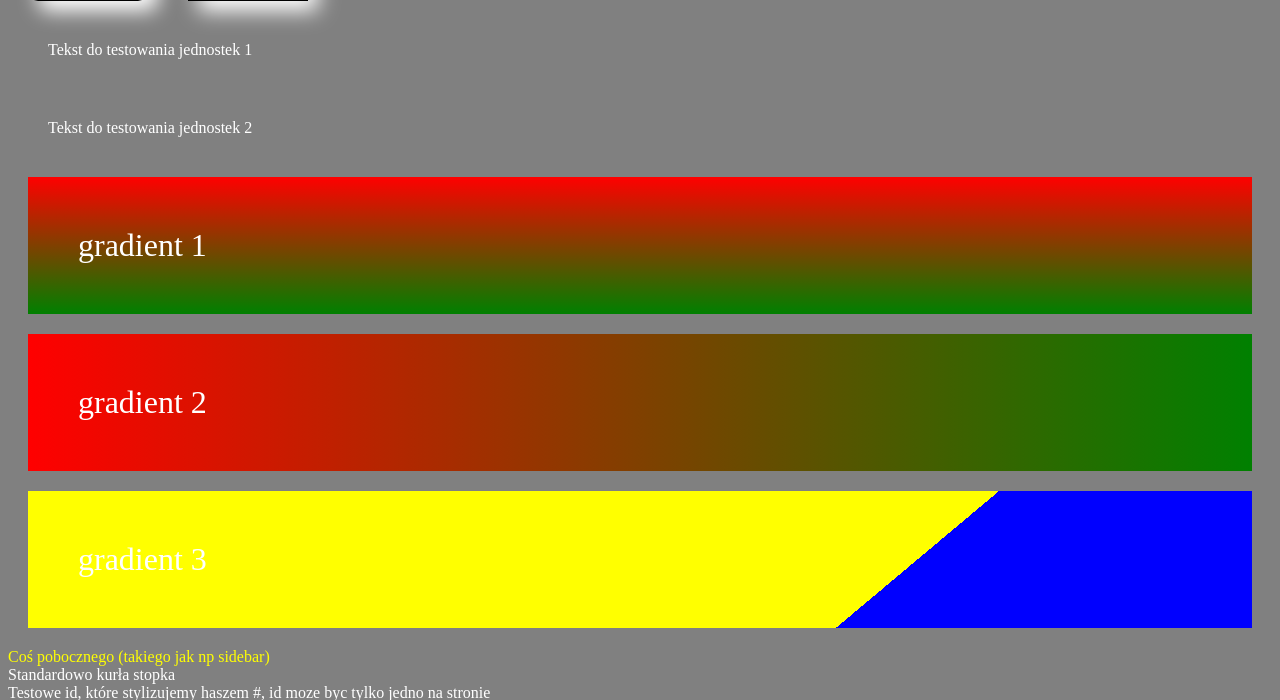
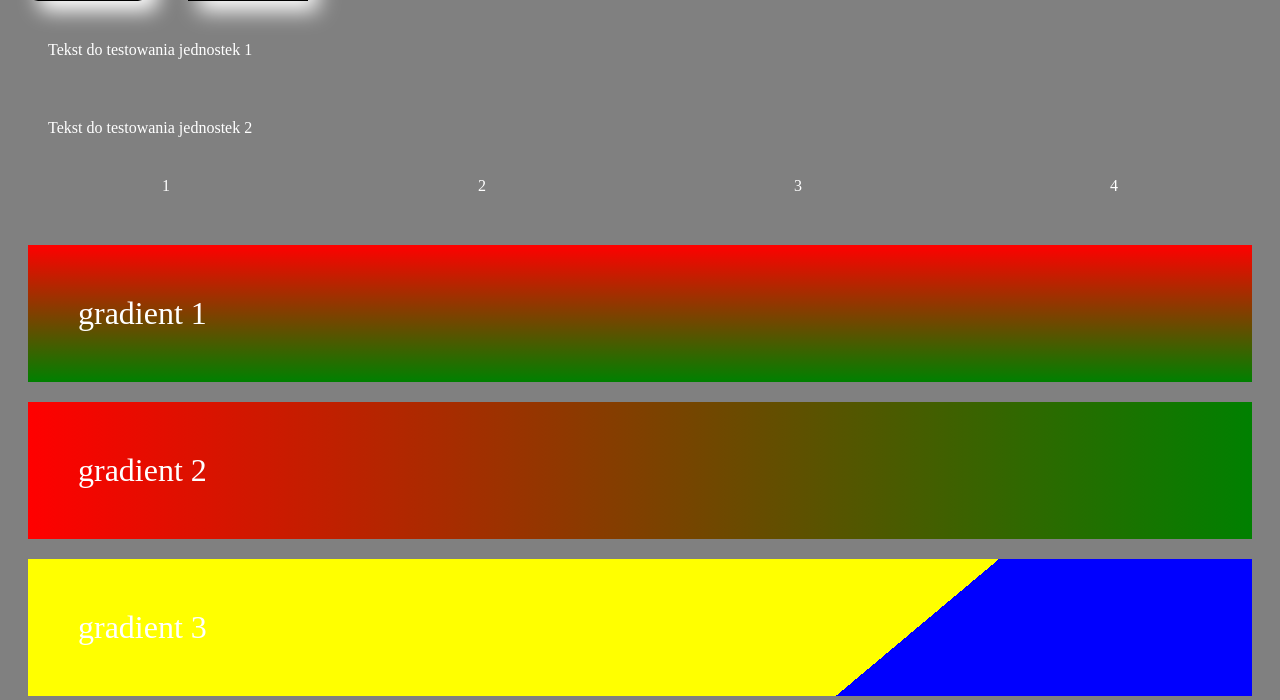
Before and after one commit to kacperwalter/code-notes, a PHP site: page /notatki.html in a window 1280 px wide. Shown: the part 525-1225 px from the top of the page. Run offline with PHP 8.4, Linux system fonts and the light colour scheme.

Commit message:
float left

```diff
--- a/HTML/notatki.html
+++ b/HTML/notatki.html
@@ -60,6 +60,13 @@
         <p class="jednostki1">Tekst do testowania jednostek 1</p>
         <p class="jednostki1">Tekst do testowania jednostek 2</p>
     </article>
+
+    <section>
+        <div class="numery">1</div>
+        <div class="numery">2</div>
+        <div class="numery">3</div>
+        <div class="numery">4</div>
+    </section>
 
     <div class="gradient1">
         gradient 1
--- a/HTML/style.css
+++ b/HTML/style.css
@@ -206,6 +206,7 @@ body header .paragraf3 {
     color: black;
     background-image: linear-gradient(red, green);
     color: white;
+    clear: both;
 }
 
 /* ustawienie gradientu wg stron itp */
@@ -276,3 +277,10 @@ body header .paragraf3 {
     margin: 20px;
     padding: 20px;
 }
+
+.numery {
+    width: 25%;
+    float: left;
+    text-align: center;
+    margin-bottom: 50px;
+}
```
